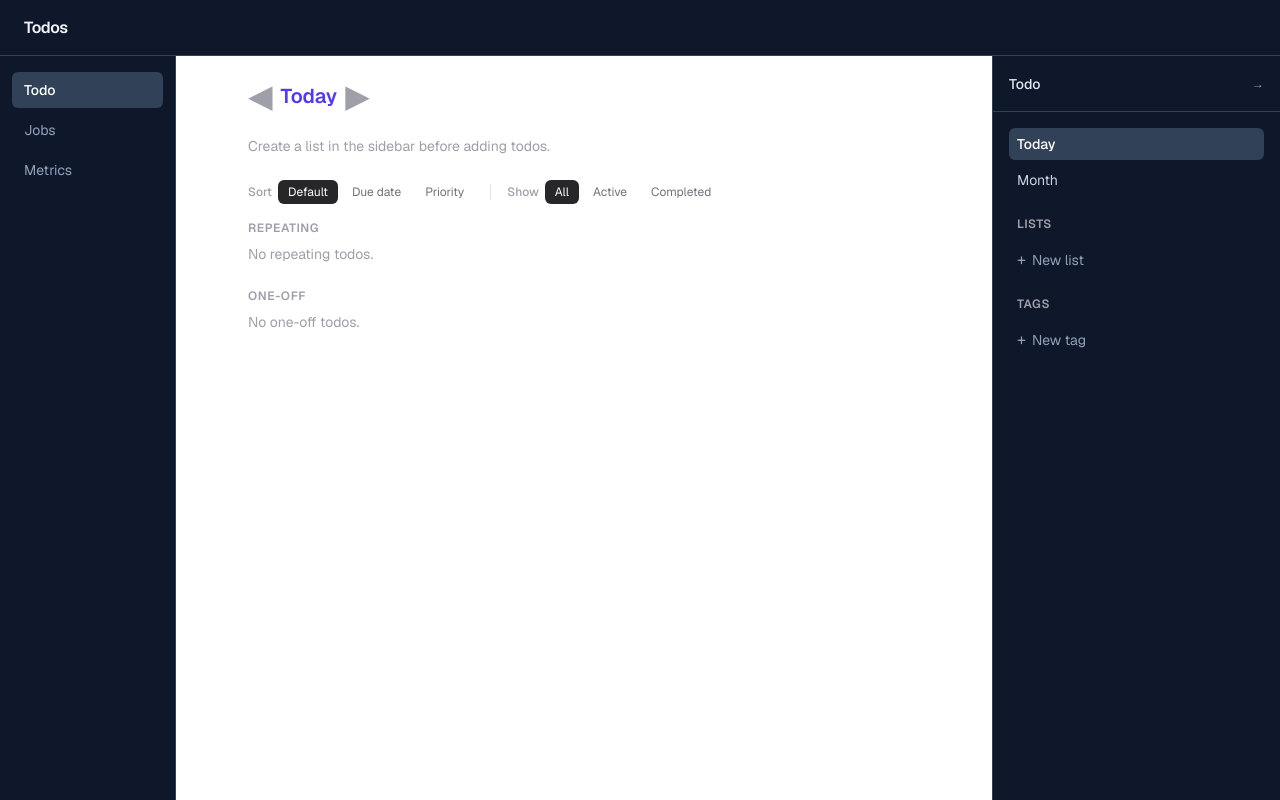
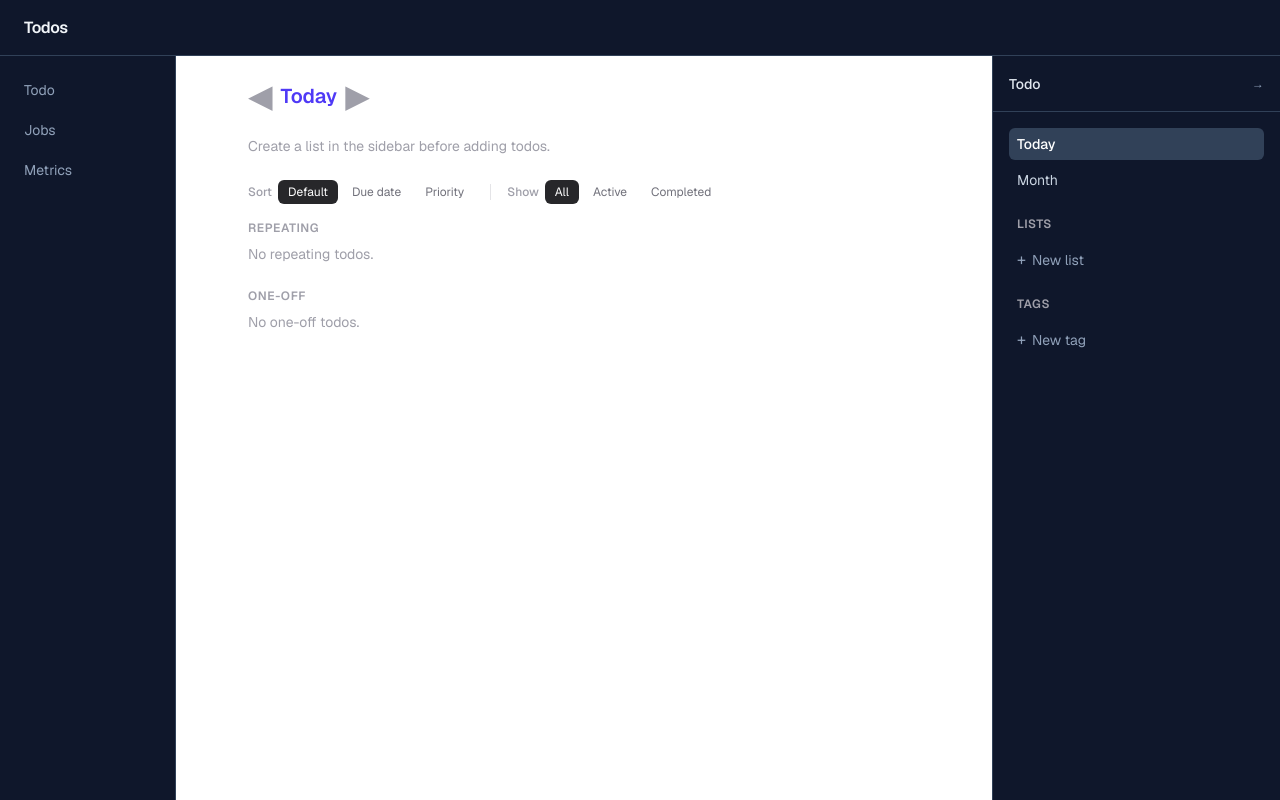
Before and after one commit to Jonathanko52/personal-interface, a Next.js app: page / in a window 1280 px wide. Built offline with nearby package versions, Linux system fonts and the light colour scheme.

Commit message:
test button fix

```diff
--- a/app/components/AppShell.tsx
+++ b/app/components/AppShell.tsx
@@ -25,7 +25,7 @@ export default function AppShell({ children }: { children: React.ReactNode }) {
         <span className="font-semibold tracking-tight text-slate-100">Todos</span>
       </header>
       <div className="flex flex-1 overflow-hidden">
-        <NavigationPanel activePanel={activePanel} onSelect={handleSelect} />
+        <NavigationPanel onSelect={handleSelect} />
         <main className="flex-1 overflow-y-auto p-6">{children}</main>
         <RightPanel
           activePanel={activePanel}
--- a/app/components/NavigationPanel.tsx
+++ b/app/components/NavigationPanel.tsx
@@ -1,7 +1,7 @@
 "use client";
 
 import Link from "next/link";
-import { usePathname, useRouter } from "next/navigation";
+import { useRouter } from "next/navigation";
 import { ActivePanel } from "./AppShell";
 
 const NAV_ITEMS: { id: ActivePanel; label: string }[] = [
@@ -9,19 +9,13 @@ const NAV_ITEMS: { id: ActivePanel; label: string }[] = [
 ];
 
 interface NavigationPanelProps {
-  activePanel: ActivePanel;
   onSelect: (panel: ActivePanel) => void;
 }
 
-export default function NavigationPanel({ activePanel, onSelect }: NavigationPanelProps) {
-  const pathname = usePathname();
+const itemClass = "w-full text-left text-sm rounded-md px-3 py-2 transition-colors text-slate-400 hover:text-white hover:bg-slate-700";
+
+export default function NavigationPanel({ onSelect }: NavigationPanelProps) {
   const router = useRouter();
-  const itemClass = (active: boolean) =>
-    `w-full text-left text-sm rounded-md px-3 py-2 transition-colors ${
-      active
-        ? "bg-slate-700 text-white font-medium"
-        : "text-slate-400 hover:text-white hover:bg-slate-700"
-    }`;
 
   return (
     <nav className="w-44 shrink-0 border-r border-slate-700 bg-slate-900 flex flex-col py-4 px-3 gap-1">
@@ -30,7 +24,7 @@ export default function NavigationPanel({ activePanel, onSelect }: NavigationPan
           router.push("/");
           onSelect("todo");
         }}
-        className={itemClass(pathname === "/")}
+        className={itemClass}
       >
         Todo
       </button>
@@ -38,12 +32,12 @@ export default function NavigationPanel({ activePanel, onSelect }: NavigationPan
         <button
           key={item.id}
           onClick={() => onSelect(item.id)}
-          className={itemClass(activePanel === item.id)}
+          className={itemClass}
         >
           {item.label}
         </button>
       ))}
-      <Link href="/metrics" className={itemClass(pathname === "/metrics")}>
+      <Link href="/metrics" className={itemClass}>
         Metrics
       </Link>
     </nav>
```
